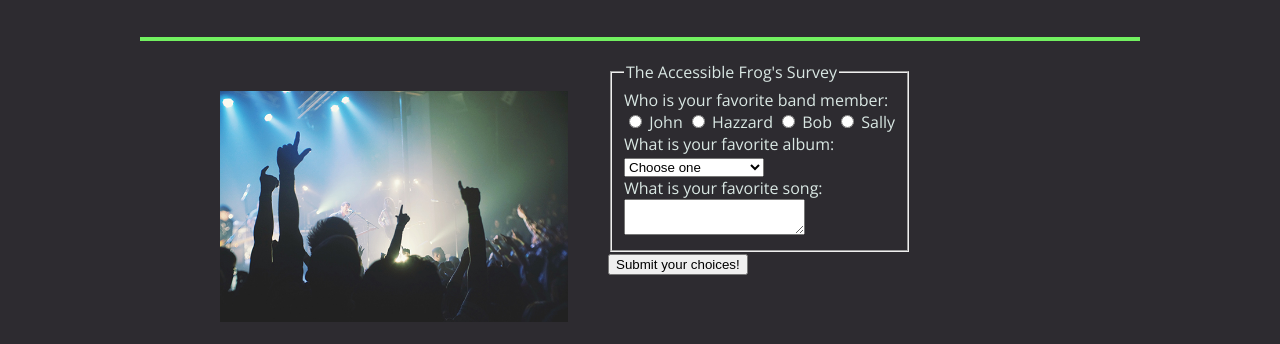
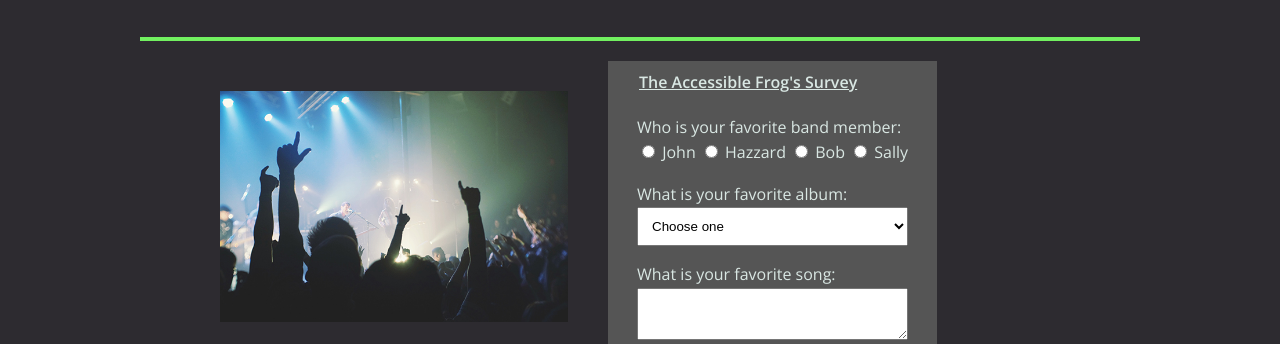
Before and after one commit to tdimnet/Accessibility-Refactor, a plain HTML site: page survey.html in a window 1280 px wide. Shown: the part 608-952 px from the top of the page. Drawn offline with nearby package versions, Linux system fonts and the light colour scheme.

Commit message:
Add style to the first form and start styling the second form

```diff
--- a/css/survey.css
+++ b/css/survey.css
@@ -8,16 +8,66 @@
 
 form {
   margin: 0 auto;
+  text-align: center;
+  display: inline-block;
+}
+
+fieldset {
+  border: 0;
   text-align: left;
-  display: inline-block;
+}
+
+
+
+/*****************************
+  Survey Form
+*****************************/
+.survey {
+  background-color: #555;
+  padding: 10px 15px;
+}
+
+.survey legend {
+  font-weight: bolder;
+  text-decoration: underline;
+}
+
+.survey input[type="radio"],
+.survey label {
+  cursor: pointer;
+}
+
+.survey select {
+  width: 100%;
+  padding: 10px;
+  cursor: pointer;
+}
+
+.survey textarea {
+  padding: 10px;
+  width: 100%;
+}
+
+.survey button {
+  margin: auto;
+  cursor: pointer;
+  border: 1px solid #72F060;
+  padding: 10px;
+  border-radius: 10px;
+  font-size: 1.2em;
+  background: #555;
+  color: #fff;
+  font-weight: bold;
+  transition: .3s;
+}
+
+.survey button:hover {
+  background-color: #72F060;
+  color: #000;
 }
 
 .container{
   text-align: center;
-}
-.newsletter{
-  text-align: right;
-
 }
 
 
--- a/survey.html
+++ b/survey.html
@@ -28,11 +28,12 @@
       <div class="card">
         <div class="flex">
           <img class="photo" src= "img/concert01.jpg" alt="Photograph of one of our indoor concert">
-          <div class="container">
+          <div class="container survey-form-container">
 
             <form class="survey" action="#" method="post">
               <fieldset>
                 <legend>The Accessible Frog's Survey</legend>
+                <p>
                   <label>Who is your favorite band member:</label>
                   <br>
                   <input type="radio" id="John" value="John" name="favorite_band_member">
@@ -43,8 +44,9 @@
                   <label for="Bob">Bob</label>
                   <input type="radio" id="Sally" value="Sally" name="favorite_band_member">
                   <label for="Sally">Sally</label>
-                <br>
+                </p>
 
+                <p>
                 <label for="favorite_album">What is your favorite album:</label>
                 <br>
                   <select id="favorite_album" name="favorite_album">
@@ -61,12 +63,13 @@
                     <option value="midnight-fires">Midnight Fires</option>
                     <option value="street-of-the-rider">Street Of The Rider</option>
                   </select>
-                <br>
+                </p>
 
+                <p>
                   <label for="favorite_song">What is your favorite song:</label>
                   <br>
                   <textarea name="favorite_song" id="favorite_song"></textarea>
-                <br>
+                </p>
               </fieldset>
 
               <button type="submit">Submit your choices!</button>
```
Lines whose indentation alone changed are shown as unchanged.
